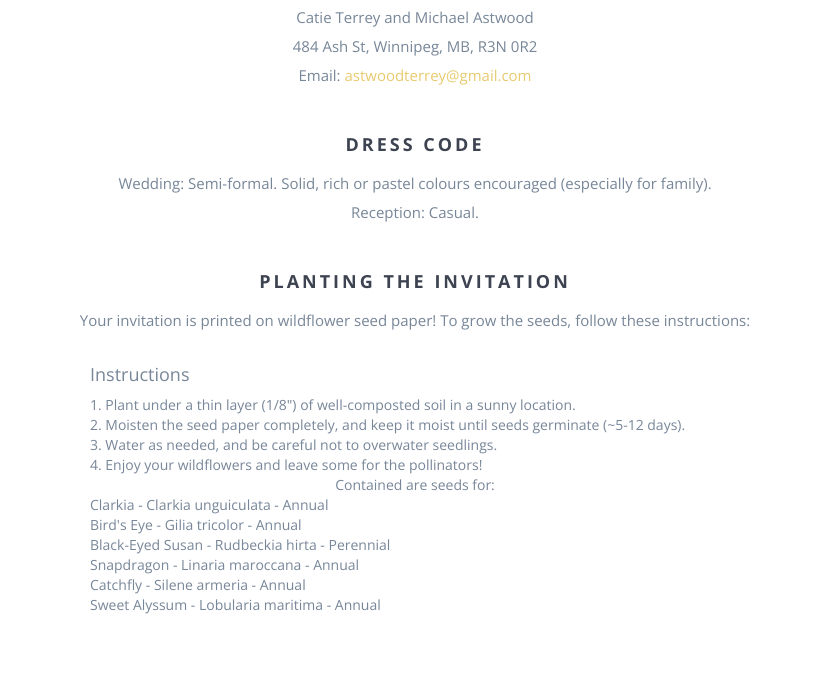
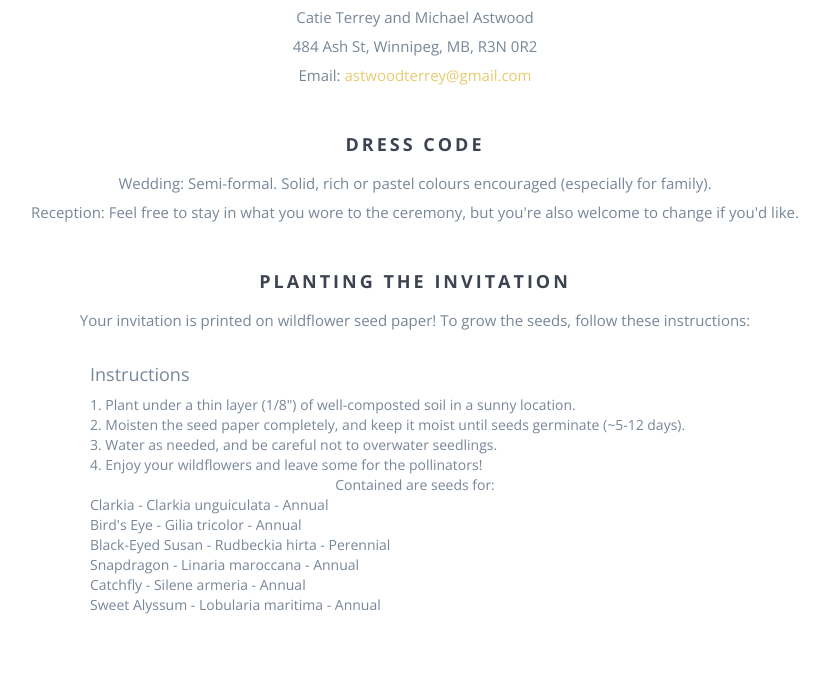
Before and after one commit to mastwood/astwoodterrey.github.io, a website: page index.html in a window 1280 px wide. Shown: the part 817-1491 px from the top of the page, without its empty margins (225-1050 px from the left). Drawn offline with nearby package versions, Linux system fonts and the light colour scheme; files whose address does not match are found by name.

Commit message:
update dress code

```diff
--- a/index.html
+++ b/index.html
@@ -130,7 +130,7 @@
                 <h3>Dress Code</h3>
                 <p>Wedding: Semi-formal. Solid, rich or pastel colours encouraged (especially for family).
                 </br>
-                Reception: Casual.
+                Reception: Feel free to stay in what you wore to the ceremony, but you're also welcome to change if you'd like.
                 </a>
                 </br>
                 <h3>Planting the Invitation</h3>
```
